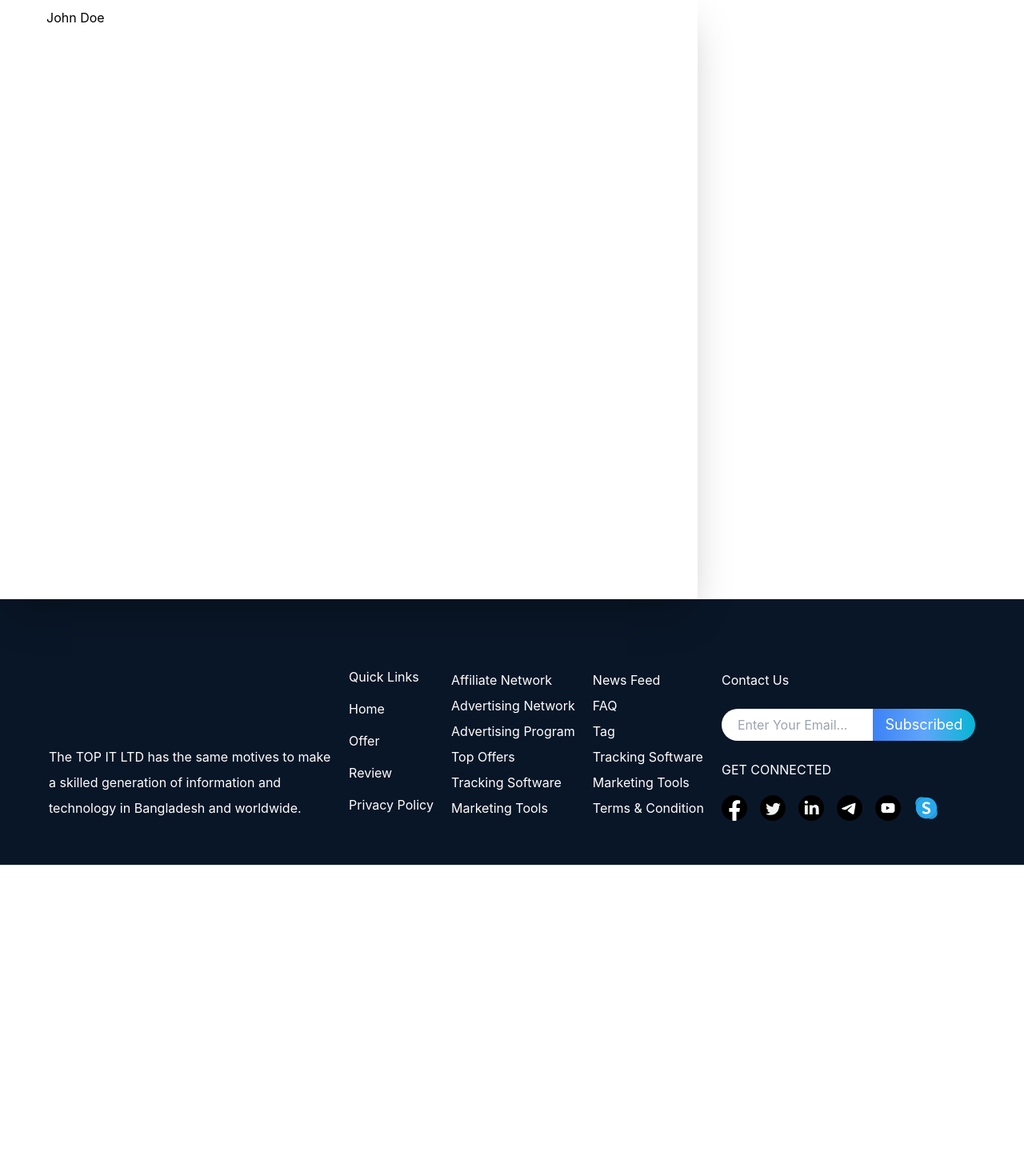
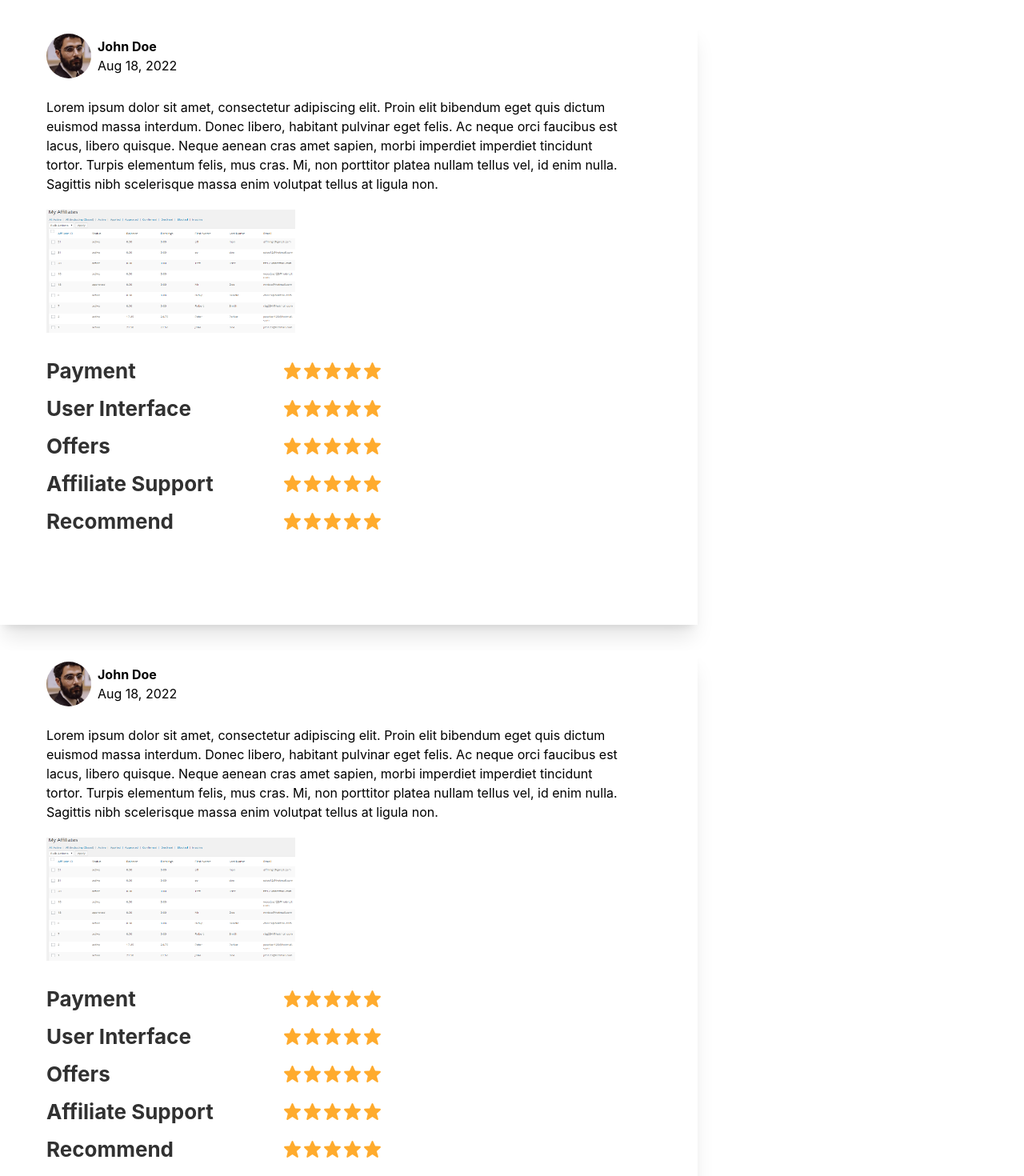
Before and after one commit to AFM-Taha/affling, a Next.js app: page /affiliate-network/details in a window 1280 px wide. Shown: the part 1680-3150 px from the top of the page at 80% size. Before the commit the page ends 2761 px from the top, so only its background shows below. Built offline with nearby package versions, Linux system fonts and the light colour scheme.

Commit message:
finish static design of affiliate network details

```diff
--- a/src/pages/affiliate-network/details.tsx
+++ b/src/pages/affiliate-network/details.tsx
@@ -90,10 +90,210 @@ export default function Details() {
         <div>
           <h5 className="text-lg font-bold">All Reviews</h5>
           {/* --- Review Card --- */}
-          <div className="h-[753px] w-[872px] bg-white pb-[46px] pl-[58px] pr-[87px] pt-[14px] shadow-2xl">
-            {/* Avatar, name and date container */}
-            <div className="flex">
-              <div>John Doe</div>
+          <div className="my-8 h-[753px] w-[872px] bg-white pb-[46px] pl-[58px] pr-[87px] pt-[14px] shadow-xl">
+            <div>
+              {/* Avatar, name and date container */}
+              <div className="flex items-center gap-2">
+                <div className="relative h-[56px] w-[56px]">
+                  <Image
+                    className="rounded-full object-cover"
+                    objectPosition="top"
+                    src={'/man-profile-pic.webp'}
+                    alt="man-profile-pic.webp"
+                    layout="fill"
+                  />
+                </div>
+                <div>
+                  <div className="font-bold">John Doe</div>
+                  <div>Aug 18, 2022</div>
+                </div>
+              </div>
+              {/* --- Review text container --- */}
+              <p className="mt-6">
+                Lorem ipsum dolor sit amet, consectetur adipiscing elit. Proin
+                elit bibendum eget quis dictum euismod massa interdum. Donec
+                libero, habitant pulvinar eget felis. Ac neque orci faucibus est
+                lacus, libero quisque. Neque aenean cras amet sapien, morbi
+                imperdiet imperdiet tincidunt tortor. Turpis elementum felis,
+                mus cras. Mi, non porttitor platea nullam tellus vel, id enim
+                nulla. Sagittis nibh scelerisque massa enim volutpat tellus at
+                ligula non.
+              </p>
+              {/* --- Review screenshots --- */}
+              <div className="relative mb-7 mt-5 h-[154px] w-[311px]">
+                <Image
+                  src="/review-ss.png"
+                  alt="review-ss.png"
+                  layout="fill"
+                  objectFit="center"
+                />
+              </div>
+              {/* categorized reviews */}
+              <div className="flex flex-col gap-2">
+                <div className="flex max-w-[420px] items-center justify-between">
+                  <div className="text-[26px] font-bold text-[#313131]">
+                    Payment
+                  </div>
+                  <div className="flex">
+                    <BiSolidStar size={25} color="#FFAB2D" />
+                    <BiSolidStar size={25} color="#FFAB2D" />
+                    <BiSolidStar size={25} color="#FFAB2D" />
+                    <BiSolidStar size={25} color="#FFAB2D" />
+                    <BiSolidStar size={25} color="#FFAB2D" />
+                  </div>
+                </div>
+                <div className="flex max-w-[420px] items-center justify-between">
+                  <div className="text-[26px] font-bold text-[#313131]">
+                    User Interface
+                  </div>
+                  <div className="flex">
+                    <BiSolidStar size={25} color="#FFAB2D" />
+                    <BiSolidStar size={25} color="#FFAB2D" />
+                    <BiSolidStar size={25} color="#FFAB2D" />
+                    <BiSolidStar size={25} color="#FFAB2D" />
+                    <BiSolidStar size={25} color="#FFAB2D" />
+                  </div>
+                </div>
+                <div className="flex max-w-[420px] items-center justify-between">
+                  <div className="text-[26px] font-bold text-[#313131]">
+                    Offers
+                  </div>
+                  <div className="flex">
+                    <BiSolidStar size={25} color="#FFAB2D" />
+                    <BiSolidStar size={25} color="#FFAB2D" />
+                    <BiSolidStar size={25} color="#FFAB2D" />
+                    <BiSolidStar size={25} color="#FFAB2D" />
+                    <BiSolidStar size={25} color="#FFAB2D" />
+                  </div>
+                </div>
+                <div className="flex max-w-[420px] items-center justify-between">
+                  <div className="text-[26px] font-bold text-[#313131]">
+                    Affiliate Support
+                  </div>
+                  <div className="flex">
+                    <BiSolidStar size={25} color="#FFAB2D" />
+                    <BiSolidStar size={25} color="#FFAB2D" />
+                    <BiSolidStar size={25} color="#FFAB2D" />
+                    <BiSolidStar size={25} color="#FFAB2D" />
+                    <BiSolidStar size={25} color="#FFAB2D" />
+                  </div>
+                </div>
+                <div className="flex max-w-[420px] items-center justify-between">
+                  <div className="text-[26px] font-bold text-[#313131]">
+                    Recommend
+                  </div>
+                  <div className="flex">
+                    <BiSolidStar size={25} color="#FFAB2D" />
+                    <BiSolidStar size={25} color="#FFAB2D" />
+                    <BiSolidStar size={25} color="#FFAB2D" />
+                    <BiSolidStar size={25} color="#FFAB2D" />
+                    <BiSolidStar size={25} color="#FFAB2D" />
+                  </div>
+                </div>
+              </div>
+            </div>
+          </div>
+          <div className="my-8 h-[753px] w-[872px] bg-white pb-[46px] pl-[58px] pr-[87px] pt-[14px] shadow-xl">
+            <div>
+              {/* Avatar, name and date container */}
+              <div className="flex items-center gap-2">
+                <div className="relative h-[56px] w-[56px]">
+                  <Image
+                    className="rounded-full object-cover"
+                    objectPosition="top"
+                    src={'/man-profile-pic.webp'}
+                    alt="man-profile-pic.webp"
+                    layout="fill"
+                  />
+                </div>
+                <div>
+                  <div className="font-bold">John Doe</div>
+                  <div>Aug 18, 2022</div>
+                </div>
+              </div>
+              {/* --- Review text container --- */}
+              <p className="mt-6">
+                Lorem ipsum dolor sit amet, consectetur adipiscing elit. Proin
+                elit bibendum eget quis dictum euismod massa interdum. Donec
+                libero, habitant pulvinar eget felis. Ac neque orci faucibus est
+                lacus, libero quisque. Neque aenean cras amet sapien, morbi
+                imperdiet imperdiet tincidunt tortor. Turpis elementum felis,
+                mus cras. Mi, non porttitor platea nullam tellus vel, id enim
+                nulla. Sagittis nibh scelerisque massa enim volutpat tellus at
+                ligula non.
+              </p>
+              {/* --- Review screenshots --- */}
+              <div className="relative mb-7 mt-5 h-[154px] w-[311px]">
+                <Image
+                  src="/review-ss.png"
+                  alt="review-ss.png"
+                  layout="fill"
+                  objectFit="center"
+                />
+              </div>
+              {/* categorized reviews */}
+              <div className="flex flex-col gap-2">
+                <div className="flex max-w-[420px] items-center justify-between">
+                  <div className="text-[26px] font-bold text-[#313131]">
+                    Payment
+                  </div>
+                  <div className="flex">
+                    <BiSolidStar size={25} color="#FFAB2D" />
+                    <BiSolidStar size={25} color="#FFAB2D" />
+                    <BiSolidStar size={25} color="#FFAB2D" />
+                    <BiSolidStar size={25} color="#FFAB2D" />
+                    <BiSolidStar size={25} color="#FFAB2D" />
+                  </div>
+                </div>
+                <div className="flex max-w-[420px] items-center justify-between">
+                  <div className="text-[26px] font-bold text-[#313131]">
+                    User Interface
+                  </div>
+                  <div className="flex">
+                    <BiSolidStar size={25} color="#FFAB2D" />
+                    <BiSolidStar size={25} color="#FFAB2D" />
+                    <BiSolidStar size={25} color="#FFAB2D" />
+                    <BiSolidStar size={25} color="#FFAB2D" />
+                    <BiSolidStar size={25} color="#FFAB2D" />
+                  </div>
+                </div>
+                <div className="flex max-w-[420px] items-center justify-between">
+                  <div className="text-[26px] font-bold text-[#313131]">
+                    Offers
+                  </div>
+                  <div className="flex">
+                    <BiSolidStar size={25} color="#FFAB2D" />
+                    <BiSolidStar size={25} color="#FFAB2D" />
+                    <BiSolidStar size={25} color="#FFAB2D" />
+                    <BiSolidStar size={25} color="#FFAB2D" />
+                    <BiSolidStar size={25} color="#FFAB2D" />
+                  </div>
+                </div>
+                <div className="flex max-w-[420px] items-center justify-between">
+                  <div className="text-[26px] font-bold text-[#313131]">
+                    Affiliate Support
+                  </div>
+                  <div className="flex">
+                    <BiSolidStar size={25} color="#FFAB2D" />
+                    <BiSolidStar size={25} color="#FFAB2D" />
+                    <BiSolidStar size={25} color="#FFAB2D" />
+                    <BiSolidStar size={25} color="#FFAB2D" />
+                    <BiSolidStar size={25} color="#FFAB2D" />
+                  </div>
+                </div>
+                <div className="flex max-w-[420px] items-center justify-between">
+                  <div className="text-[26px] font-bold text-[#313131]">
+                    Recommend
+                  </div>
+                  <div className="flex">
+                    <BiSolidStar size={25} color="#FFAB2D" />
+                    <BiSolidStar size={25} color="#FFAB2D" />
+                    <BiSolidStar size={25} color="#FFAB2D" />
+                    <BiSolidStar size={25} color="#FFAB2D" />
+                    <BiSolidStar size={25} color="#FFAB2D" />
+                  </div>
+                </div>
+              </div>
             </div>
           </div>
         </div>
```
Also changed, not shown: public/man-profile-pic.webp (added), public/review-ss.png (added).
